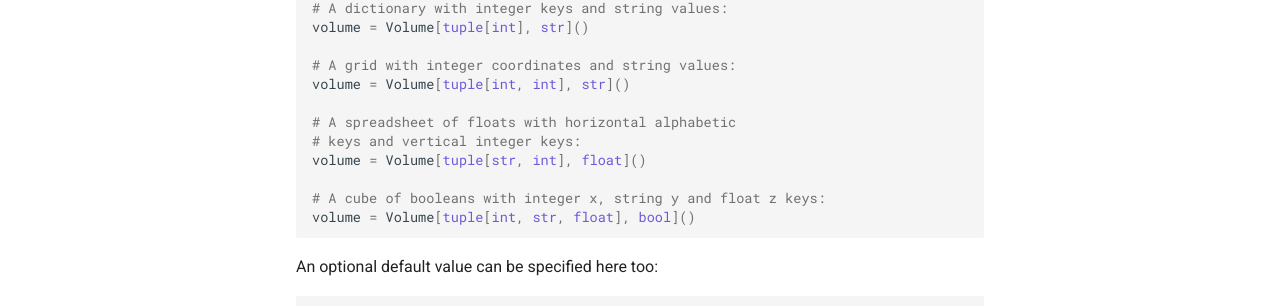
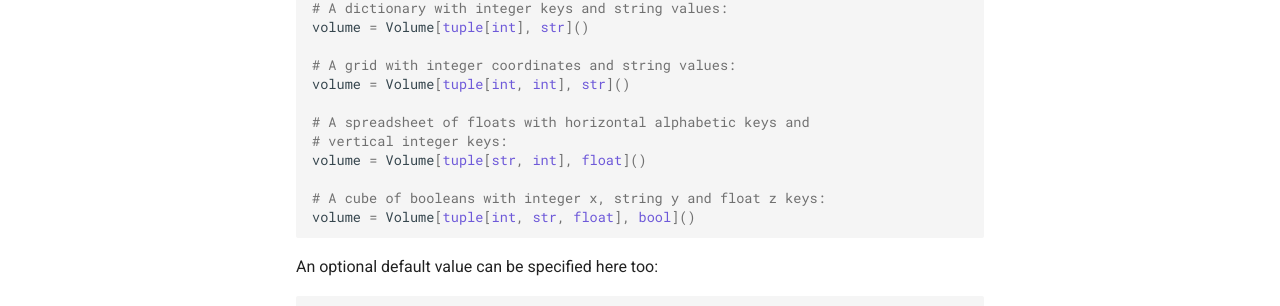
Before and after one commit to cariad/nvalues, an MkDocs documentation site: the page built from docs/volume.md, in a window 1280 px wide and 1374 px high. Shown: the part 504-810 px from the top of the window. Built offline with MkDocs 1.6.1 and Material for MkDocs 9.7.7, drawn with Linux system fonts in a browser that asks for light colours.

Commit message:
Clean up line lengths

```diff
--- a/docs/volume.md
+++ b/docs/volume.md
@@ -20,8 +20,8 @@ volume = Volume[tuple[int], str]()
 # A grid with integer coordinates and string values:
 volume = Volume[tuple[int, int], str]()
 
-# A spreadsheet of floats with horizontal alphabetic
-# keys and vertical integer keys:
+# A spreadsheet of floats with horizontal alphabetic keys and
+# vertical integer keys:
 volume = Volume[tuple[str, int], float]()
 
 # A cube of booleans with integer x, string y and float z keys:
```
Also changed, not shown: README.md (+2 -2 lines).
